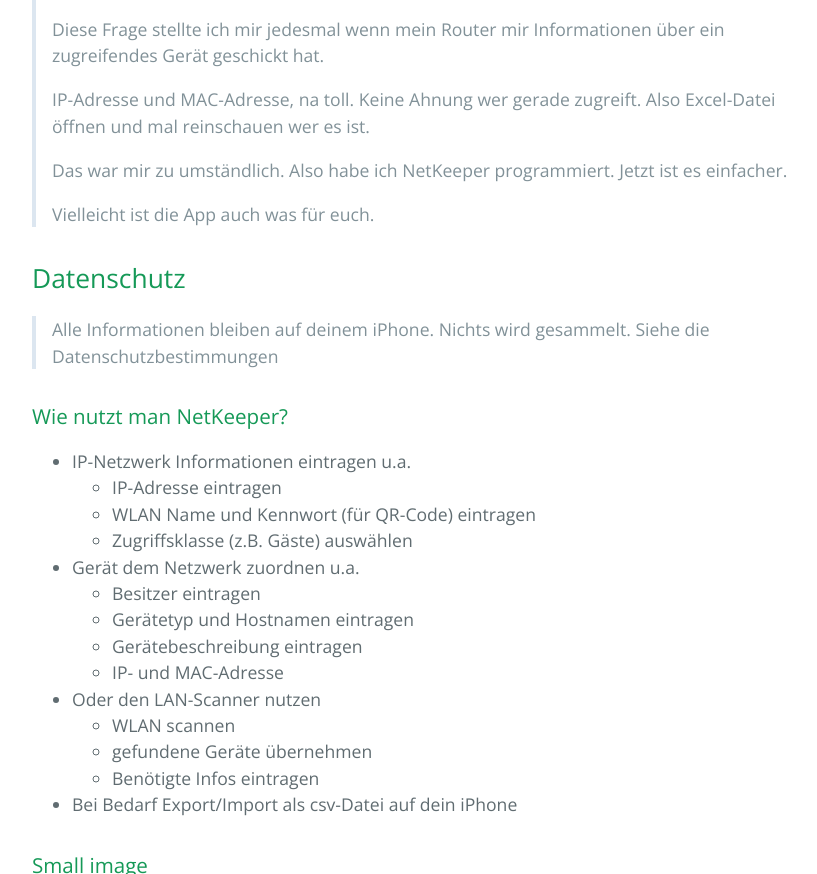
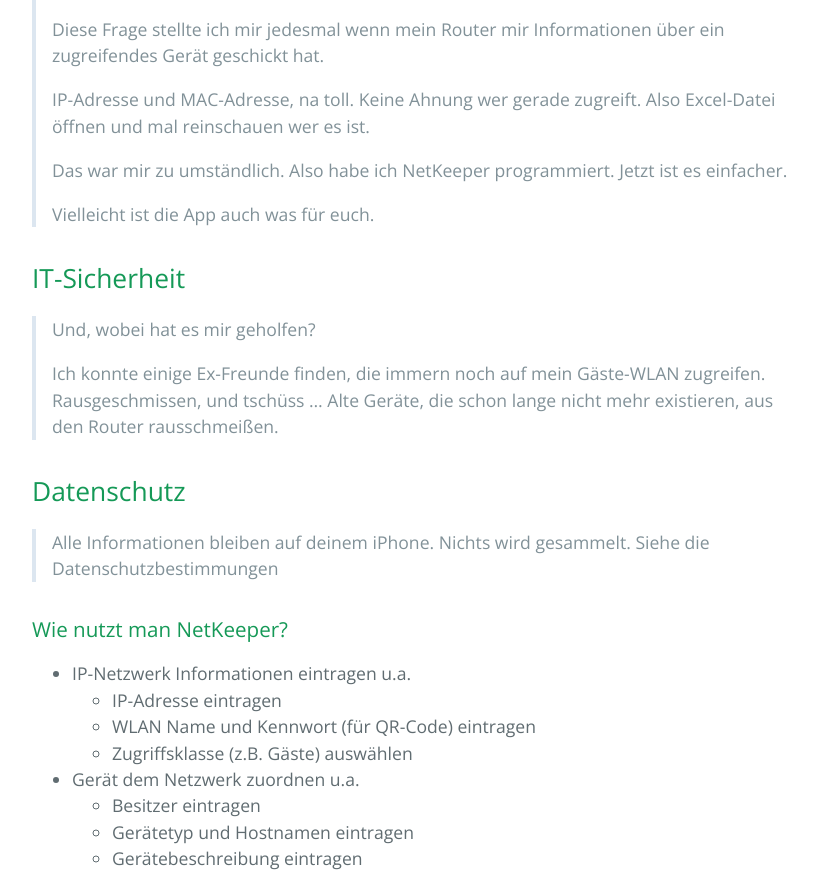
Before and after one commit to IGSolutions/netkeeper, a Jekyll site: the page built from index.md, in a window 1280 px wide and 900 px high, scrolled down 942 px, cut to the strip 0-874 px from the top of the window. Shown: the whole strip, without its empty margins (192-1009 px from the left). Built offline with Jekyll 4.4.1, drawn with Linux system fonts in a browser that asks for light colours.

Commit message:
Update index.md

```diff
--- a/index.md
+++ b/index.md
@@ -28,6 +28,14 @@ Die App ist für Alle, die den Überblick über die Geräte behalten wollen, die
 > Das war mir zu umständlich. Also habe ich NetKeeper programmiert. Jetzt ist es einfacher.
 >
 > Vielleicht ist die App auch was für euch.
+
+## IT-Sicherheit
+> Und, wobei hat es mir geholfen?
+>
+> Ich konnte einige Ex-Freunde finden, die immern noch auf mein Gäste-WLAN zugreifen.
+> Rausgeschmissen, und tschüss ...
+> Alte Geräte, die schon lange nicht mehr existieren, aus den Router rausschmeißen.
+>
 
 ## Datenschutz
 > Alle Informationen bleiben auf deinem iPhone. Nichts wird gesammelt.
```
